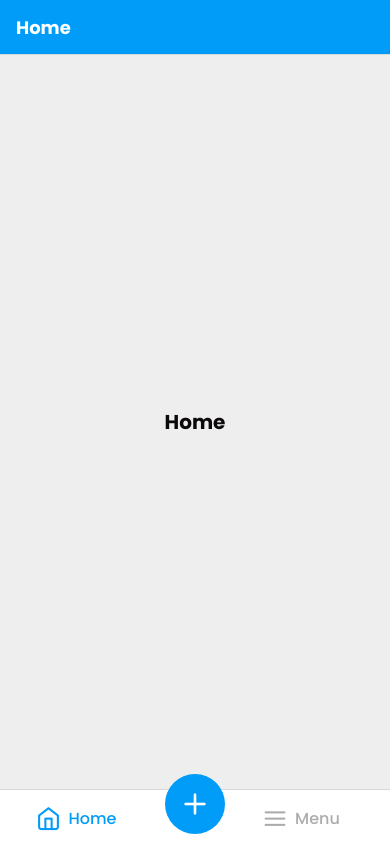
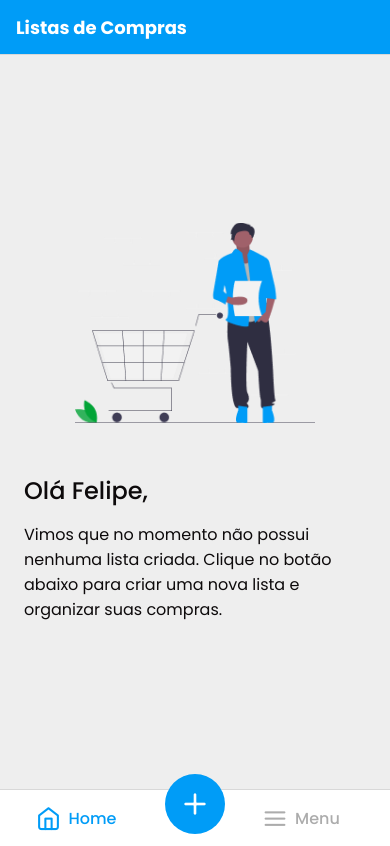
Before and after one commit to felipeAndrade04/shopping-list, a React Native app: screen /Home in a window 390 px wide. Built offline with nearby package versions, Linux system fonts and the light colour scheme.

Commit message:
feat: add empty component

```diff
--- a/babel.config.js
+++ b/babel.config.js
@@ -6,6 +6,7 @@ module.exports = function (api) {
       [
         'module-resolver',
         {
+          root: ['.'],
           alias: {
             '@app': './src',
           },
--- /dev/null
+++ b/src/@types/images.d.ts
@@ -0,0 +1,3 @@
+declare module '*.svg';
+declare module '*.png';
+declare module '*.jpg';
--- /dev/null
+++ b/src/components/Empty/Empty.styles.tsx
@@ -0,0 +1,27 @@
+import styled from 'styled-components/native';
+
+export const Container = styled.View`
+  padding: 24px;
+  flex: 1;
+  justify-content: center;
+`;
+
+export const Image = styled.Image`
+  width: 240px;
+  height: 200px;
+  margin: 0 auto;
+`;
+
+export const Title = styled.Text`
+  font-size: 24px;
+  font-family: ${({ theme }) => theme.fonts.medium};
+  color: ${({ theme }) => theme.colors.dark};
+  margin-top: 50px;
+`;
+
+export const Description = styled.Text`
+  font-size: 16px;
+  font-family: ${({ theme }) => theme.fonts.regular};
+  color: ${({ theme }) => theme.colors.dark};
+  margin-top: 14px;
+`;
--- /dev/null
+++ b/src/components/Empty/Empty.tsx
@@ -0,0 +1,14 @@
+import React from 'react';
+import * as S from './Empty.styles';
+import emptyAsset from '../../assets/images/empty.png';
+import { EmptyProps } from './';
+
+export function Empty({ description, title }: EmptyProps) {
+  return (
+    <S.Container>
+      <S.Image source={emptyAsset} />
+      <S.Title>{title}</S.Title>
+      <S.Description>{description}</S.Description>
+    </S.Container>
+  );
+}
--- /dev/null
+++ b/src/components/Empty/Empty.types.ts
@@ -0,0 +1,4 @@
+export interface EmptyProps {
+  title: string;
+  description: string;
+}
--- /dev/null
+++ b/src/components/Empty/index.ts
@@ -0,0 +1,2 @@
+export * from './Empty';
+export * from './Empty.types';
--- a/src/components/index.ts
+++ b/src/components/index.ts
@@ -1 +1,2 @@
 export * from './Fab';
+export * from './Empty';
--- a/src/navigation/tabNavigation/TabNavigation.tsx
+++ b/src/navigation/tabNavigation/TabNavigation.tsx
@@ -45,6 +45,7 @@ export function TabNavigator() {
         component={Home}
         options={{
           tabBarLabel: 'Home',
+          headerTitle: 'Listas de Compras',
           tabBarIcon: ({ color, size }) => <Feather name="home" color={color} size={size} />,
         }}
       />
--- a/src/screens/Home/Home.styles.tsx
+++ b/src/screens/Home/Home.styles.tsx
@@ -6,9 +6,3 @@ export const Container = styled.View`
   justify-content: center;
   background-color: ${({ theme }) => theme.colors.background};
 `;
-
-export const Text = styled.Text`
-  font-size: 20px;
-  font-family: ${({ theme }) => theme.fonts.bold};
-  color: ${({ theme }) => theme.colors.dark};
-`;
--- a/src/screens/Home/Home.tsx
+++ b/src/screens/Home/Home.tsx
@@ -1,13 +1,14 @@
+import { Empty } from '@app/components';
 import React from 'react';
-import { TouchableOpacity } from 'react-native';
 import * as S from './Home.styles';
 
 export function Home() {
   return (
     <S.Container>
-      <TouchableOpacity onPress={() => console.tron.log('teste')}>
-        <S.Text>Home</S.Text>
-      </TouchableOpacity>
+      <Empty
+        title="Olá Felipe,"
+        description="Vimos que no momento não possui nenhuma lista criada. Clique no botão abaixo para criar uma nova lista e organizar suas compras."
+      />
     </S.Container>
   );
 }
```
Also changed, not shown: src/assets/images/empty.png (added).
